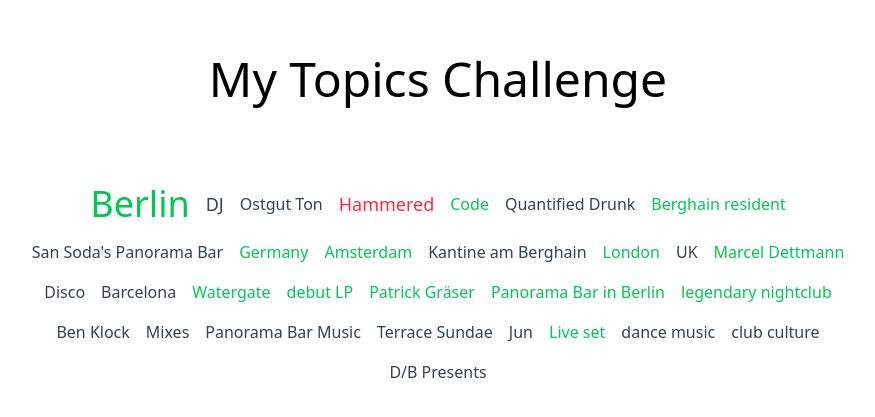
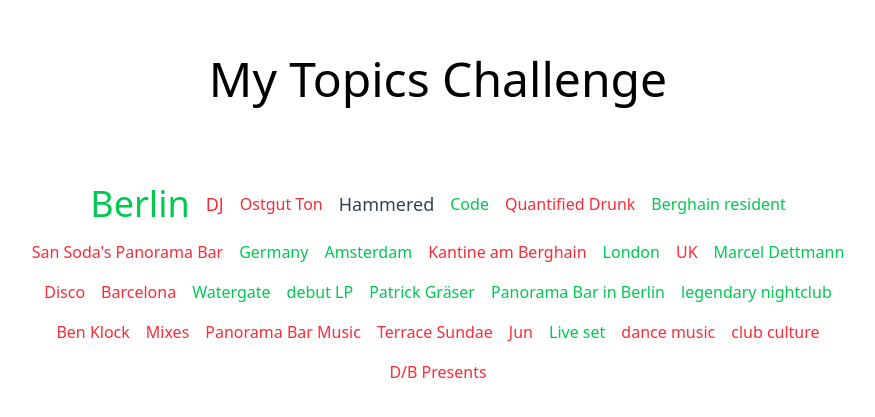
Before and after one commit to nemanja85/wordcloud, a React (Vite) app: page / in a window 1280 px wide. Shown: the part 181-598 px from the top of the page, without its empty margins (202-1077 px from the left). Built offline with nearby package versions, Linux system fonts and the light colour scheme.

Commit message:
refactor:  Added guard for selected topic and re-organized color classes

```diff
--- a/src/App.tsx
+++ b/src/App.tsx
@@ -11,7 +11,7 @@
 	error: null,
 };
 
-function appReducer(state, action): TopicAction {
+function appReducer(state, action: TopicAction): TopicAction {
 	switch (action.type) {
 		case "SET_TOPICS":
 			return { ...state, topics: action.payload };
--- a/src/components/InfoTopicComponent.tsx
+++ b/src/components/InfoTopicComponent.tsx
@@ -4,13 +4,16 @@
 	selectedTopic,
 	dispatch,
 }: InfoTopicProps) => {
-	let sentimentColorClass = "text-gray-700";
-	if (selectedTopic?.sentimentScore > 60) {
-		sentimentColorClass = "text-green-500";
-	} else if (selectedTopic?.sentimentScore < 40) {
-		sentimentColorClass = "text-red-500";
+	if (!selectedTopic) {
+		return null;
 	}
 
+	const sentimentColorClass =
+		selectedTopic.sentimentScore > 60
+			? "text-green-500"
+			: selectedTopic.sentimentScore < 40
+				? "text-gray-700"
+				: "text-red-500";
 	return (
 		<div className=" flex items-center justify-center p-4">
 			<div className="p-6 md:p-8 w-lg">
--- a/src/components/WordCloudComponent.tsx
+++ b/src/components/WordCloudComponent.tsx
@@ -30,12 +30,12 @@
 					);
 			}
 
-			let colorClass = "text-gray-700";
-			if (topic.sentimentScore > 60) {
-				colorClass = "text-green-500";
-			} else if (topic.sentimentScore < 40) {
-				colorClass = "text-red-500";
-			}
+			const colorClass =
+				topic.sentimentScore > 60
+					? "text-green-500"
+					: topic.sentimentScore < 40
+						? "text-gray-700"
+						: "text-red-500";
 
 			const fontSizeClass = fontSizeClasses[fontSize - 1];
 
```
